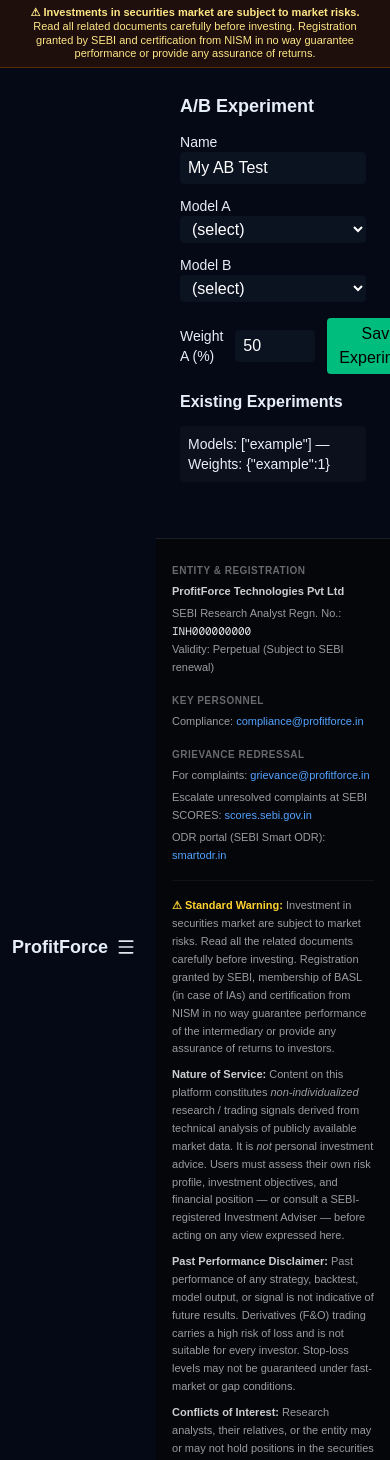
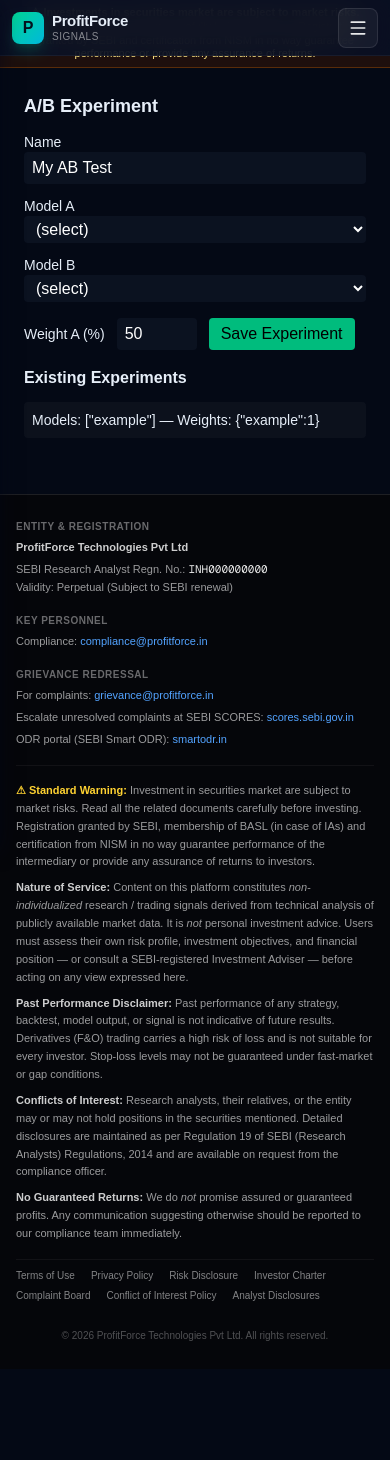
Before and after one commit to jakeersfdc/profitforce, a Next.js app: page /dashboard/experiment in a window 390 px wide. Shown: the top 1460 px of the page. After the commit the page ends 1369 px from the top, so only its background shows below. Built offline with nearby package versions, Linux system fonts and the light colour scheme; sample sign-in values are in the browser's storage.

Commit message:
feat(ui): mobile-collapsible sidebar with fixed glass top bar, slide-in drawer, backdrop, safe-area, and polished desktop collapse

```diff
--- a/components/Sidebar.tsx
+++ b/components/Sidebar.tsx
@@ -2,7 +2,17 @@
 
 import React, { useState, useEffect } from "react";
 import Link from "next/link";
-import { Home, Zap, Star, User, Menu, X, ChevronLeft, ChevronRight } from "lucide-react";
+import {
+  Home,
+  Zap,
+  Star,
+  User,
+  Menu,
+  X,
+  ChevronLeft,
+  ChevronRight,
+  LogOut,
+} from "lucide-react";
 import { usePathname } from "next/navigation";
 
 const navItems = [
@@ -11,6 +21,22 @@
   { name: "Watchlist", href: "/watchlist", icon: Star },
   { name: "Profile", href: "/profile", icon: User },
 ];
+
+function BrandMark() {
+  return (
+    <div className="flex items-center gap-2">
+      <div className="w-8 h-8 rounded-lg bg-gradient-to-br from-emerald-400 to-cyan-500 flex items-center justify-center text-[#04131f] font-black shadow-lg shadow-emerald-500/20">
+        P
+      </div>
+      <div className="leading-tight">
+        <div className="text-[15px] font-bold tracking-tight">ProfitForce</div>
+        <div className="text-[10px] text-white/50 uppercase tracking-wider">
+          Signals
+        </div>
+      </div>
+    </div>
+  );
+}
 
 export default function Sidebar() {
   const [open, setOpen] = useState(false); // mobile drawer
@@ -21,36 +47,88 @@
   const pathname = usePathname() || "/";
 
   useEffect(() => {
-    if (typeof window !== "undefined") localStorage.setItem("pf_sidebar_collapsed", collapsed ? "1" : "0");
+    if (typeof window !== "undefined")
+      localStorage.setItem("pf_sidebar_collapsed", collapsed ? "1" : "0");
   }, [collapsed]);
+
+  // Drawer auto-closes on nav via onClick handlers on Links.
+
+  // Lock body scroll + ESC to close, while drawer is open
+  useEffect(() => {
+    if (typeof document === "undefined") return;
+    if (!open) return;
+    const prev = document.body.style.overflow;
+    document.body.style.overflow = "hidden";
+    const onKey = (e: KeyboardEvent) => {
+      if (e.key === "Escape") setOpen(false);
+    };
+    window.addEventListener("keydown", onKey);
+    return () => {
+      document.body.style.overflow = prev;
+      window.removeEventListener("keydown", onKey);
+    };
+  }, [open]);
 
   return (
     <>
-      {/* Mobile top bar */}
-      <div className="md:hidden flex items-center justify-between p-3 bg-transparent">
-        <div className="flex items-center gap-3">
-          <div className="text-lg font-semibold">ProfitForce</div>
-        </div>
+      {/* ───────── Mobile fixed top bar ───────── */}
+      <header
+        className="md:hidden fixed top-0 inset-x-0 z-40 flex items-center justify-between px-3 border-b border-white/5"
+        style={{
+          background: "rgba(7,16,38,0.85)",
+          backdropFilter: "saturate(160%) blur(12px)",
+          WebkitBackdropFilter: "saturate(160%) blur(12px)",
+          paddingTop: "env(safe-area-inset-top)",
+          height: "calc(3.5rem + env(safe-area-inset-top))",
+        }}
+      >
+        <Link href="/" className="flex items-center gap-2">
+          <BrandMark />
+        </Link>
         <button
-          aria-label="Toggle menu"
+          aria-label={open ? "Close menu" : "Open menu"}
+          aria-expanded={open}
           onClick={() => setOpen((s) => !s)}
-          className="p-2 rounded-md text-slate-200 hover:bg-white/5"
+          className="relative w-10 h-10 rounded-lg text-white/90 bg-white/5 hover:bg-white/10 active:bg-white/15 border border-white/10 flex items-center justify-center transition-colors"
         >
-          {open ? <X size={20} /> : <Menu size={20} />}
+          <Menu
+            size={20}
+            className={`absolute transition-all duration-200 ${
+              open ? "opacity-0 -rotate-90 scale-75" : "opacity-100 rotate-0 scale-100"
+            }`}
+          />
+          <X
+            size={20}
+            className={`absolute transition-all duration-200 ${
+              open ? "opacity-100 rotate-0 scale-100" : "opacity-0 rotate-90 scale-75"
+            }`}
+          />
         </button>
-      </div>
+      </header>
+      {/* Spacer so content doesn't sit under the fixed bar */}
+      <div
+        className="md:hidden"
+        aria-hidden
+        style={{ height: "calc(3.5rem + env(safe-area-inset-top))" }}
+      />
 
-      {/* Desktop sidebar */}
+      {/* ───────── Desktop sidebar ───────── */}
       <aside
-        className={`hidden md:flex flex-col p-3 bf-sidebar bf-shadow transition-all duration-200 ${collapsed ? "w-16" : "w-72"}`}
+        className={`hidden md:flex flex-col p-3 bf-sidebar bf-shadow transition-[width] duration-200 ease-out ${
+          collapsed ? "w-16" : "w-72"
+        }`}
       >
-        <div className={`py-3 flex items-center ${collapsed ? "justify-center" : "justify-between"}`}>
-          {!collapsed && <div className="text-xl font-bold px-2">ProfitForce</div>}
+        <div
+          className={`py-2 flex items-center ${
+            collapsed ? "justify-center" : "justify-between"
+          }`}
+        >
+          {!collapsed && <BrandMark />}
           <button
             onClick={() => setCollapsed((s) => !s)}
             aria-label={collapsed ? "Expand sidebar" : "Collapse sidebar"}
             title={collapsed ? "Expand" : "Collapse"}
-            className="p-1.5 rounded-md text-white/60 hover:bg-white/10"
+            className="p-1.5 rounded-md text-white/60 hover:bg-white/10 hover:text-white transition-colors"
           >
             {collapsed ? <ChevronRight size={18} /> : <ChevronLeft size={18} />}
           </button>
@@ -66,10 +144,19 @@
                   <Link
                     href={item.href}
                     title={collapsed ? item.name : undefined}
-                    className={`nav-item flex items-center gap-3 px-3 py-2 rounded-md transition-colors ${active ? "bf-active" : ""} ${collapsed ? "justify-center" : ""}`}
+                    className={`nav-item group relative flex items-center gap-3 px-3 py-2.5 rounded-lg transition-all ${
+                      active
+                        ? "bf-active bg-white/10 text-white"
+                        : "text-white/70 hover:text-white hover:bg-white/5"
+                    } ${collapsed ? "justify-center" : ""}`}
                   >
-                    <Icon size={18} />
-                    {!collapsed && <span className="text-sm font-medium">{item.name}</span>}
+                    {active && (
+                      <span className="absolute left-0 top-1/2 -translate-y-1/2 h-6 w-1 rounded-r-full bg-gradient-to-b from-emerald-400 to-cyan-500" />
+                    )}
+                    <Icon size={18} className="shrink-0" />
+                    {!collapsed && (
+                      <span className="text-sm font-medium">{item.name}</span>
+                    )}
                   </Link>
                 </li>
               );
@@ -77,32 +164,55 @@
           </ul>
         </nav>
 
-        <div className="mt-auto px-1 py-3">
+        <div className="mt-auto pt-3 border-t border-white/5">
           <Link
             href="/profile"
             title={collapsed ? "Your Account" : undefined}
-            className={`flex items-center gap-3 px-2 py-2 rounded-md hover:bg-white/5 ${collapsed ? "justify-center" : ""}`}
+            className={`flex items-center gap-3 px-3 py-2 rounded-lg hover:bg-white/5 text-white/80 hover:text-white transition-colors ${
+              collapsed ? "justify-center" : ""
+            }`}
           >
-            <User size={18} />
+            <User size={18} className="shrink-0" />
             {!collapsed && <div className="text-sm">Your Account</div>}
           </Link>
         </div>
       </aside>
 
-      {/* Mobile drawer */}
-      {open && (
-        <div className="md:hidden fixed inset-0 z-40">
-          <div className="absolute inset-0 bg-black/50" onClick={() => setOpen(false)} />
-          <div className="absolute left-0 top-0 bottom-0 w-64 p-4 bf-sidebar bf-shadow">
-            <div className="flex items-center justify-between">
-              <div className="text-lg font-bold">ProfitForce</div>
-              <button onClick={() => setOpen(false)} aria-label="Close" className="p-1">
-                <X />
+      {/* ───────── Mobile drawer ───────── */}
+      {/* Backdrop */}
+      <div
+        className={`md:hidden fixed inset-0 z-40 bg-black/60 backdrop-blur-sm transition-opacity duration-200 ${
+          open ? "opacity-100 pointer-events-auto" : "opacity-0 pointer-events-none"
+        }`}
+        onClick={() => setOpen(false)}
+        aria-hidden
+      />
+      {/* Drawer */}
+      <aside
+        className={`md:hidden fixed left-0 top-0 bottom-0 z-50 w-[78%] max-w-[300px] flex flex-col bf-sidebar bf-shadow border-r border-white/10 transition-transform duration-300 ease-out will-change-transform ${
+          open ? "translate-x-0" : "-translate-x-full"
+        }`}
+        style={{
+          paddingTop: "env(safe-area-inset-top)",
+          paddingBottom: "env(safe-area-inset-bottom)",
+        }}
+        role="dialog"
+        aria-modal="true"
+        aria-label="Navigation"
+      >
+        <div className="flex items-center justify-between px-4 pt-4 pb-3 border-b border-white/5">
+          <BrandMark />
+          <button
+            onClick={() => setOpen(false)}
+            aria-label="Close menu"
+            className="w-9 h-9 rounded-lg text-white/80 bg-white/5 hover:bg-white/10 border border-white/10 flex items-center justify-center"
+          >
+            <X size={18} />
           </button>
         </div>
 
-            <nav className="mt-6">
-              <ul className="space-y-2">
+        <nav className="flex-1 overflow-y-auto px-3 py-4">
+          <ul className="space-y-1">
             {navItems.map((item) => {
               const Icon = item.icon;
               const active = pathname === item.href;
@@ -110,20 +220,47 @@
                 <li key={item.href}>
                   <Link
                     href={item.href}
-                        className={`flex items-center gap-3 px-3 py-2 rounded-md ${active ? "bf-active" : ""}`}
                     onClick={() => setOpen(false)}
+                    className={`relative flex items-center gap-3 px-3 py-3 rounded-lg transition-colors ${
+                      active
+                        ? "bg-white/10 text-white"
+                        : "text-white/75 hover:bg-white/5 active:bg-white/10"
+                    }`}
                   >
-                        <Icon size={18} />
-                        <span className="text-sm font-medium">{item.name}</span>
+                    {active && (
+                      <span className="absolute left-0 top-1/2 -translate-y-1/2 h-6 w-1 rounded-r-full bg-gradient-to-b from-emerald-400 to-cyan-500" />
+                    )}
+                    <Icon size={18} className="shrink-0" />
+                    <span className="text-[14px] font-medium">{item.name}</span>
                   </Link>
                 </li>
               );
             })}
           </ul>
         </nav>
+
+        <div className="px-3 pb-4 border-t border-white/5 pt-3">
+          <Link
+            href="/profile"
+            onClick={() => setOpen(false)}
+            className="flex items-center gap-3 px-3 py-2.5 rounded-lg hover:bg-white/5 text-white/80"
+          >
+            <User size={18} />
+            <div className="text-sm">Your Account</div>
+          </Link>
+          <Link
+            href="/sign-in"
+            onClick={() => setOpen(false)}
+            className="flex items-center gap-3 px-3 py-2.5 rounded-lg hover:bg-white/5 text-white/60 mt-1"
+          >
+            <LogOut size={16} />
+            <div className="text-xs">Sign in / Sign out</div>
+          </Link>
+          <div className="px-3 pt-3 text-[10px] text-white/40">
+            ProfitForce · For educational use
           </div>
         </div>
-      )}
+      </aside>
     </>
   );
 }
```
Lines whose indentation alone changed are shown as unchanged.
